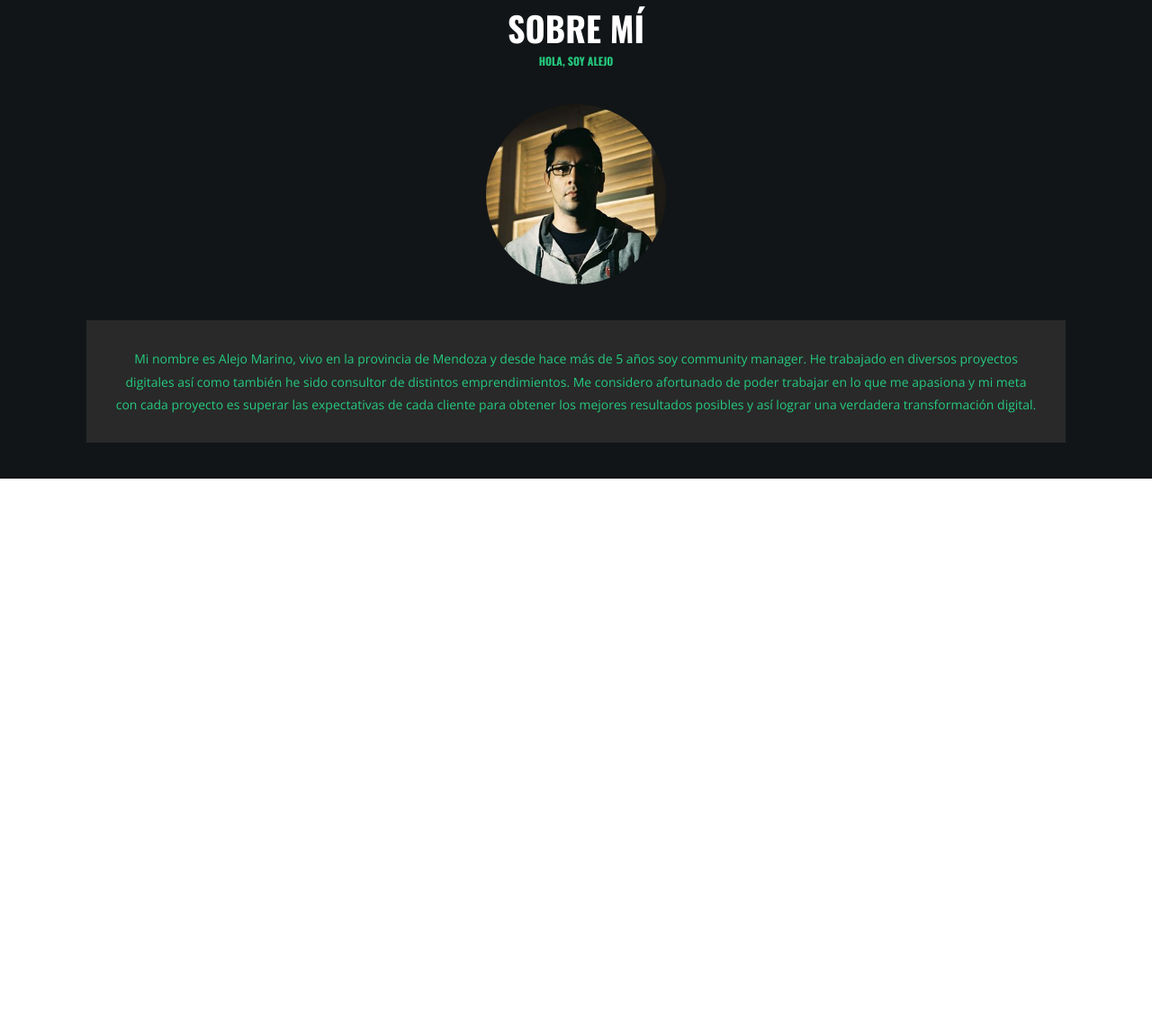
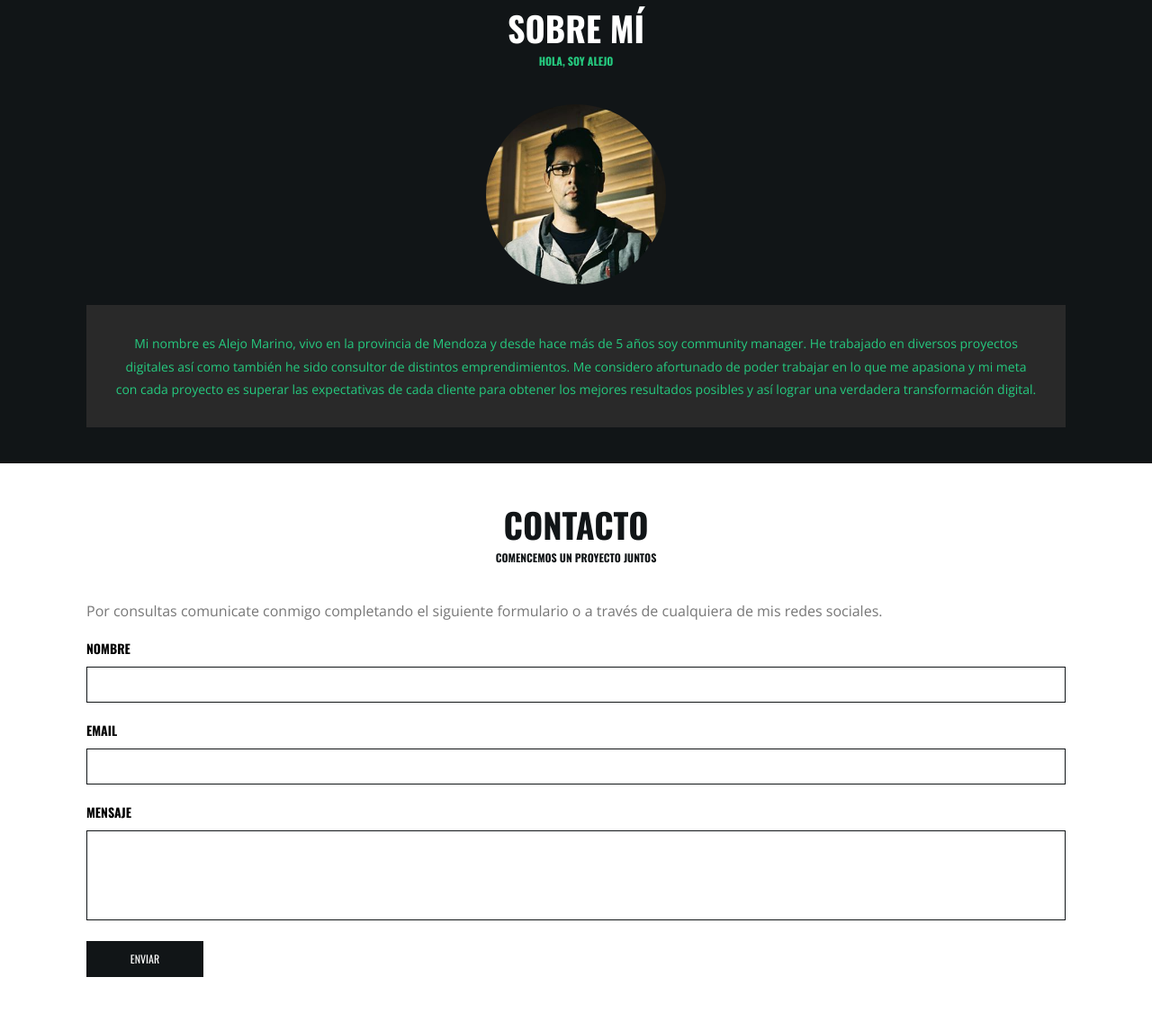
Before and after one commit to marcodamianperez/alejo-marino-website, a website: page dist/index.html in a window 1280 px wide. Shown: the part 5056-6202 px from the top of the page at 90% size. Before the commit the page ends 5588 px from the top, so only its background shows below. Drawn offline with nearby package versions, Linux system fonts and the light colour scheme.

Commit message:
Finalizada sección contacto

```diff
--- a/sass/base/_typography.scss
+++ b/sass/base/_typography.scss
@@ -36,7 +36,7 @@ body {
     }
 }
 
-.menu-flex-container {
+.menu__flex-container {
     height: 100%;
     display: flex;
     flex-direction: column;
@@ -139,3 +139,10 @@ body {
         margin-bottom: $space-small;
     }
 }
+
+.contact__text {
+    font-family: "Open Sans", sans-serif;
+    font-size: 1.6rem;
+    color: $color-text-description-light-grey;
+    margin-bottom: $space-small;
+}
--- /dev/null
+++ b/sass/components/_form.scss
@@ -0,0 +1,36 @@
+.form {
+    margin-bottom: $space-small;
+
+    &__field:not(:last-child) {
+        margin-bottom: $space-small;
+    }
+
+    label {
+        font-weight: 700;
+        font-size: 1.4rem;
+        text-transform: uppercase;
+        display: block;
+        margin-bottom: 1rem;
+    }
+
+    input,
+    textarea {
+        border: 1px solid $color-dark-grey;
+        background-color: transparent;
+        width: 100%;
+        padding: 1rem;
+        font-family: "Open Sans", sans-serif;
+        font-size: 1.6rem;
+        color: $color-text-description-light-grey;
+    }
+
+    input[type=text],
+    input[type=email] {
+        height: 4rem;
+    }
+
+    textarea {
+        height: 10rem;
+        resize: none;
+    }
+}
--- a/sass/layout/_about.scss
+++ b/sass/layout/_about.scss
@@ -1,18 +1,12 @@
 .about {
     background-color: $color-dark-grey;
     padding: $space-medium 0;
-
-    &__flex-container {
-        display: flex;
-        flex-direction: column;
-        justify-content: space-between;
-        align-items: center;
-    }
+    text-align: center;
 
     &__image {
         border-radius: 50%;
         width: 20rem;
-        margin-bottom: $space-medium;
+        margin-bottom: $space-small;
     }
 
     &__text-container {
--- /dev/null
+++ b/sass/layout/_contact.scss
@@ -0,0 +1,3 @@
+.contact {
+    padding: $space-medium 0;
+}
--- a/sass/main.scss
+++ b/sass/main.scss
@@ -4,8 +4,10 @@
 @import "base/typography";
 
 @import "components/buttons";
+@import "components/form";
 
 @import "layout/about";
+@import "layout/contact";
 @import "layout/header";
 @import "layout/portfolio";
 @import "layout/quote";
```
Also changed, not shown: dist/css/main.css, dist/index.html, 1 other file.
